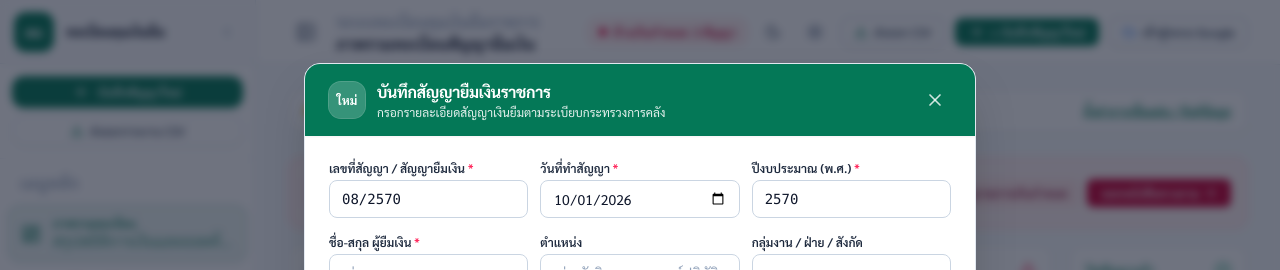
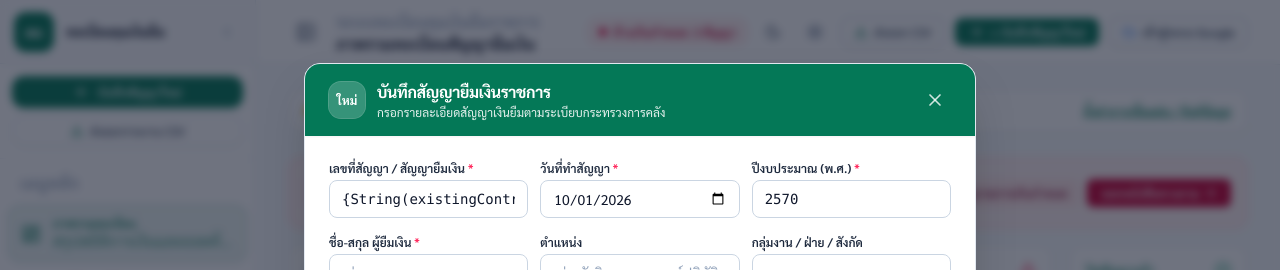
Before and after one commit to kbsrayong-collab/kbsryfun, a React (Vite) app: page / in a window 1280 px wide. Both pictures are taken after a click on the button "บันทึกสัญญาใหม่". Shown: the top 270 px of the page. Built offline with nearby package versions, Linux system fonts and the light colour scheme; no server answers; the database is empty.

Commit message:
fix: correct contract number format in modal
Fix a syntax error in the contract number generation logic by removing extraneous curly braces.

```diff
--- a/src/components/AddEditContractModal.tsx
+++ b/src/components/AddEditContractModal.tsx
@@ -57,7 +57,7 @@ export const AddEditContractModal: React.FC<AddEditContractModalProps> = ({
     } else {
       // Default new contract
       const today = new Date().toISOString().split('T')[0];
-      const nextNo = `${String(existingContractsCount + 1).padStart(2, '0')}/2570`;
+      const nextNo = `{String(existingContractsCount + 1).padStart(2, '0')}/2570`;
       setContractNo(nextNo);
       setContractDate(today);
       setBorrowerName('');
```
